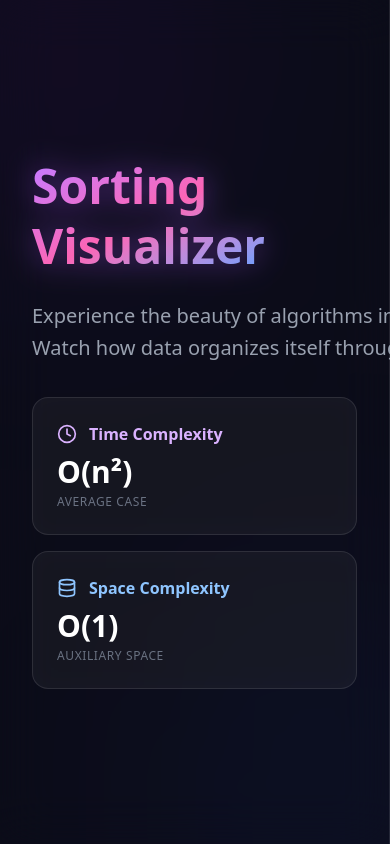
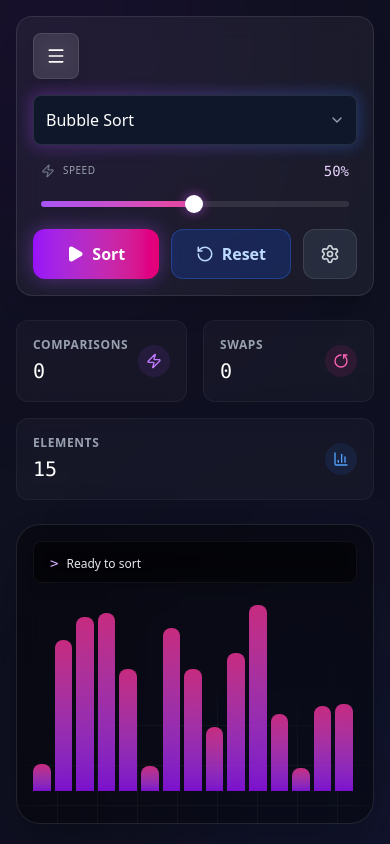
Before and after one commit to atharvabaodhankar/Sorting-Visualizer, a React (Vite) app: page / in a window 390 px wide. Built offline with nearby package versions, Linux system fonts and the light colour scheme.

Commit message:
feat: implement interactive sorting visualizer with algorithm controls, metrics, and array representation.

```diff
--- a/src/SortingVisualizer.jsx
+++ b/src/SortingVisualizer.jsx
@@ -41,15 +41,21 @@ const SortingVisualizer = () => {
   };
 
   useEffect(() => {
+    // Initial generation with responsive size
     generateRandomArray();
+    if (window.innerWidth < 1024) {
+        setIsSidebarOpen(false);
+    }
   }, []);
 
   useEffect(() => {
       speedRef.current = speed;
   }, [speed]);
 
-  const generateRandomArray = (size = 30) => {
-    const newArray = Array.from({ length: size }, (_, i) => ({
+  const generateRandomArray = (size) => {
+    // Use provided size, or dynamically choose based on screen width
+    const count = size || (window.innerWidth < 640 ? 15 : 30);
+    const newArray = Array.from({ length: count }, (_, i) => ({
       value: Math.floor(Math.random() * 100) + 5,
       id: `item-${Date.now()}-${i}`
     }));
@@ -231,15 +237,24 @@ const SortingVisualizer = () => {
       </div>
 
       {/* Left Sidebar / Hero Section */}
-      <div className={`${isSidebarOpen ? 'w-full lg:w-1/3 p-8 opacity-100' : 'w-0 p-0 opacity-0 overflow-hidden'} transition-all duration-300 ease-in-out flex flex-col justify-center relative z-20 border-r border-white/10 bg-black/20 backdrop-blur-xl whitespace-nowrap`}>
-        <div className="mb-8">
+      <div className={`fixed inset-y-0 left-0 z-50 w-full md:w-80 lg:w-1/3 bg-[#0f1020]/95 lg:bg-black/20 backdrop-blur-xl border-r border-white/10 transition-transform duration-300 ease-in-out ${isSidebarOpen ? 'translate-x-0' : '-translate-x-full'} lg:relative lg:translate-x-0 lg:block flex flex-col justify-center p-8 overflow-y-auto`}>
+
+         {/* Mobile Close Button */}
+         <button
+            onClick={() => setIsSidebarOpen(false)}
+            className="lg:hidden absolute top-4 right-4 p-2 text-gray-400 hover:text-white bg-white/5 rounded-lg"
+         >
+            <Menu size={20} />
+         </button>
+
+         <div className="mb-8 mt-8 lg:mt-0">
             <div className="flex items-center gap-4 mb-6">
-                <h1 className="text-5xl lg:text-7xl font-bold bg-clip-text text-transparent bg-gradient-to-br from-purple-400 via-pink-400 to-blue-400 drop-shadow-[0_0_15px_rgba(168,85,247,0.5)] leading-tight">
+                 <h1 className="text-4xl lg:text-7xl font-bold bg-clip-text text-transparent bg-gradient-to-br from-purple-400 via-pink-400 to-blue-400 drop-shadow-[0_0_15px_rgba(168,85,247,0.5)] leading-tight">
                      Sorting <br/> Visualizer
                  </h1>
             </div>
-          <p className="text-xl text-gray-400 font-light leading-relaxed">
-            Experience the beauty of algorithms in motion. <br/>
+           <p className="text-lg lg:text-xl text-gray-400 font-light leading-relaxed">
+             Experience the beauty of algorithms in motion. <br className="hidden lg:block"/>
              Watch how data organizes itself through elegant logic.
            </p>
          </div>
@@ -275,29 +290,28 @@ const SortingVisualizer = () => {
       </div>
 
       {/* Right Main Interface */}
-      <div className={`flex-1 p-4 lg:p-8 relative z-10 flex flex-col h-screen overflow-y-auto transition-all duration-300`}>
+      <div className={`flex-1 p-4 lg:p-8 relative z-10 flex flex-col h-screen overflow-y-auto transition-all duration-300 w-full`}>
 
-        {/* Top Control Bar */}
         {/* Top Control Bar */}
         <div className="flex flex-col xl:flex-row gap-4 justify-between items-center p-4 rounded-2xl bg-white/5 border border-white/10 backdrop-blur-md shadow-xl mb-6 w-full">
 
-            <div className="flex flex-col md:flex-row items-center gap-4 w-full xl:w-auto">
-                 {/* Sidebar Toggle Button */}
+            <div className="flex flex-col sm:flex-row items-center gap-4 w-full xl:w-auto">
+                 {/* Sidebar Toggle Button (Mobile Only) */}
                  <button
-                    onClick={() => setIsSidebarOpen(!isSidebarOpen)}
-                    className="p-3 bg-white/10 hover:bg-white/20 text-white rounded-lg backdrop-blur-md border border-white/10 transition-all shadow-lg group flex-shrink-0"
-                    title="Toggle Sidebar"
+                    onClick={() => setIsSidebarOpen(true)}
+                    className="lg:hidden p-3 bg-white/10 hover:bg-white/20 text-white rounded-lg backdrop-blur-md border border-white/10 transition-all shadow-lg group flex-shrink-0 self-start sm:self-auto"
+                    title="Open Menu"
                 >
                     <Menu size={20} className="group-hover:scale-110 transition-transform" />
                 </button>
 
-                 <div className="relative group w-full md:w-auto">
+                 <div className="relative group w-full sm:w-auto flex-1">
                     <div className="absolute -inset-0.5 bg-gradient-to-r from-purple-500 to-blue-500 rounded-lg blur opacity-30 group-hover:opacity-100 transition duration-200"></div>
                     <select
                         value={algorithm}
                         onChange={(e) => setAlgorithm(e.target.value)}
                         disabled={sorting}
-                        className="relative w-full md:w-64 bg-slate-900 text-white rounded-lg p-3 border border-white/10 focus:border-purple-400 focus:outline-none appearance-none cursor-pointer"
+                        className="relative w-full sm:w-64 bg-slate-900 text-white rounded-lg p-3 border border-white/10 focus:border-purple-400 focus:outline-none appearance-none cursor-pointer"
                     >
                         {Object.entries(algorithms).map(([key, name]) => (
                         <option key={key} value={key}>{name}</option>
@@ -306,7 +320,7 @@ const SortingVisualizer = () => {
                     <ChevronDown className="absolute right-3 top-1/2 transform -translate-y-1/2 text-gray-400 pointer-events-none" size={16} />
                 </div>
 
-                <div className="w-full md:w-48 px-2 group/slider">
+                <div className="w-full sm:w-48 px-2 group/slider">
                   <div className="flex justify-between text-xs font-medium text-gray-400 mb-2 transition-colors">
                     <div className="flex items-center gap-2 group-hover/slider:text-purple-300 transition-colors">
                         <Zap size={14} className={`transition-all ${speed > 75 ? "text-yellow-400 fill-yellow-400 drop-shadow-[0_0_8px_rgba(250,204,21,0.5)]" : "text-gray-500"}`} />
@@ -331,15 +345,15 @@ const SortingVisualizer = () => {
                     <button
                         onClick={startSorting}
                         disabled={array.length === 0}
-                        className="flex-1 xl:flex-none px-8 py-3 bg-gradient-to-r from-purple-600 to-pink-600 hover:from-purple-500 hover:to-pink-500 text-white shadow-[0_0_20px_rgba(168,85,247,0.4)] rounded-xl font-bold transition-all transform hover:scale-105 flex items-center justify-center gap-2 min-w-[120px]"
+                        className="flex-1 sm:flex-none px-8 py-3 bg-gradient-to-r from-purple-600 to-pink-600 hover:from-purple-500 hover:to-pink-500 text-white shadow-[0_0_20px_rgba(168,85,247,0.4)] rounded-xl font-bold transition-all transform hover:scale-105 flex items-center justify-center gap-2 min-w-[120px]"
                     >
                         <Play size={18} fill="currentColor" /> Sort
                     </button>
                  ) : (
-                    <div className="flex gap-2 flex-1 xl:flex-none">
+                    <div className="flex gap-2 flex-1 sm:flex-none w-full sm:w-auto">
                         <button
                             onClick={togglePause}
-                            className={`flex-1 xl:flex-none px-6 py-3 rounded-xl font-bold transition-all flex items-center justify-center gap-2 shadow-lg min-w-[100px] ${
+                            className={`flex-1 sm:flex-none px-6 py-3 rounded-xl font-bold transition-all flex items-center justify-center gap-2 shadow-lg min-w-[100px] ${
                                 isPaused
                                 ? 'bg-emerald-500 hover:bg-emerald-400 text-white shadow-emerald-500/30'
                                 : 'bg-amber-500 hover:bg-amber-400 text-white shadow-amber-500/30'
@@ -349,7 +363,7 @@ const SortingVisualizer = () => {
                         </button>
                         <button
                             onClick={stopSorting}
-                             className="flex-1 xl:flex-none px-4 py-3 bg-red-500/20 border border-red-500/50 hover:bg-red-500/30 text-red-200 rounded-xl font-bold transition-all"
+                             className="flex-1 sm:flex-none px-4 py-3 bg-red-500/20 border border-red-500/50 hover:bg-red-500/30 text-red-200 rounded-xl font-bold transition-all"
                         >
                             <RotateCcw size={18} />
                         </button>
@@ -357,9 +371,9 @@ const SortingVisualizer = () => {
                  )}
 
                 <button
-                    onClick={() => generateRandomArray(30)}
+                    onClick={() => generateRandomArray()}
                     disabled={sorting}
-                    className="px-6 py-3 bg-blue-600/20 border border-blue-500/30 hover:bg-blue-600/30 text-blue-200 rounded-xl font-bold transition-all flex items-center gap-2"
+                    className="flex-1 sm:flex-none px-6 py-3 bg-blue-600/20 border border-blue-500/30 hover:bg-blue-600/30 text-blue-200 rounded-xl font-bold transition-all flex items-center justify-center gap-2"
                 >
                     <RotateCcw size={18} /> Reset
                 </button>
@@ -400,46 +414,46 @@ const SortingVisualizer = () => {
         )}
 
         {/* Stats Row */}
-        <div className="grid grid-cols-1 md:grid-cols-3 gap-4 mb-6">
+        <div className="grid grid-cols-2 md:grid-cols-3 gap-4 mb-6">
             <div className="p-4 rounded-xl bg-white/[0.03] border border-white/[0.05] backdrop-blur-sm flex items-center justify-between group hover:bg-white/[0.06] transition-all">
                 <div>
                      <p className="text-gray-400 text-xs uppercase tracking-wider font-semibold mb-1">Comparisons</p>
-                     <p className="text-2xl font-mono text-white group-hover:text-purple-300 transition-colors">{comparisons}</p>
+                     <p className="text-xl md:text-2xl font-mono text-white group-hover:text-purple-300 transition-colors">{comparisons}</p>
                 </div>
-                <div className="p-3 rounded-full bg-purple-500/10 text-purple-400 group-hover:bg-purple-500/20 group-hover:scale-110 transition-all">
-                    <Zap size={20} />
+                <div className="p-2 md:p-3 rounded-full bg-purple-500/10 text-purple-400 group-hover:bg-purple-500/20 group-hover:scale-110 transition-all">
+                    <Zap size={16} className="md:w-5 md:h-5" />
                 </div>
             </div>
 
             <div className="p-4 rounded-xl bg-white/[0.03] border border-white/[0.05] backdrop-blur-sm flex items-center justify-between group hover:bg-white/[0.06] transition-all">
                 <div>
                      <p className="text-gray-400 text-xs uppercase tracking-wider font-semibold mb-1">Swaps</p>
-                     <p className="text-2xl font-mono text-white group-hover:text-pink-300 transition-colors">{swaps}</p>
+                     <p className="text-xl md:text-2xl font-mono text-white group-hover:text-pink-300 transition-colors">{swaps}</p>
                 </div>
-                <div className="p-3 rounded-full bg-pink-500/10 text-pink-400 group-hover:bg-pink-500/20 group-hover:scale-110 transition-all">
-                    <RotateCcw size={20} className="rotate-90" />
+                <div className="p-2 md:p-3 rounded-full bg-pink-500/10 text-pink-400 group-hover:bg-pink-500/20 group-hover:scale-110 transition-all">
+                    <RotateCcw size={16} className="rotate-90 md:w-5 md:h-5" />
                 </div>
             </div>
 
-            <div className="p-4 rounded-xl bg-white/[0.03] border border-white/[0.05] backdrop-blur-sm flex items-center justify-between group hover:bg-white/[0.06] transition-all">
+            <div className="col-span-2 md:col-span-1 p-4 rounded-xl bg-white/[0.03] border border-white/[0.05] backdrop-blur-sm flex items-center justify-between group hover:bg-white/[0.06] transition-all">
                 <div>
                      <p className="text-gray-400 text-xs uppercase tracking-wider font-semibold mb-1">Elements</p>
-                     <p className="text-2xl font-mono text-white group-hover:text-blue-300 transition-colors">{array.length}</p>
+                     <p className="text-xl md:text-2xl font-mono text-white group-hover:text-blue-300 transition-colors">{array.length}</p>
                 </div>
-                <div className="p-3 rounded-full bg-blue-500/10 text-blue-400 group-hover:bg-blue-500/20 group-hover:scale-110 transition-all">
-                    <BarChart3 size={20} />
+                <div className="p-2 md:p-3 rounded-full bg-blue-500/10 text-blue-400 group-hover:bg-blue-500/20 group-hover:scale-110 transition-all">
+                    <BarChart3 size={16} className="md:w-5 md:h-5" />
                 </div>
             </div>
         </div>
 
         {/* Main Visualization Area */}
-        <div className="flex-1 relative rounded-3xl bg-black/40 border border-white/10 backdrop-blur-md shadow-2xl p-8 mb-6 overflow-hidden flex flex-col">
+        <div className="flex-1 relative rounded-3xl bg-black/40 border border-white/10 backdrop-blur-md shadow-2xl p-4 md:p-8 mb-6 overflow-hidden flex flex-col min-h-[300px]">
 
             {/* Action Overlay */}
             {flashMessage && (
                 <div className="absolute top-20 right-8 z-40 pointer-events-none">
                     <div className="bg-black/60 backdrop-blur-md px-6 py-4 rounded-2xl animate-in slide-in-from-right-10 fade-in duration-200 border border-yellow-500/20 shadow-2xl transform">
-                        <h1 className="text-5xl font-black text-transparent bg-clip-text bg-gradient-to-r from-yellow-400 to-orange-500 drop-shadow-[0_0_20px_rgba(250,204,21,0.6)] tracking-widest">
+                        <h1 className="text-3xl md:text-5xl font-black text-transparent bg-clip-text bg-gradient-to-r from-yellow-400 to-orange-500 drop-shadow-[0_0_20px_rgba(250,204,21,0.6)] tracking-widest">
                             {flashMessage}
                         </h1>
                     </div>
@@ -447,25 +461,25 @@ const SortingVisualizer = () => {
             )}
 
             {/* Step Status Text */}
-            <div className="absolute top-6 left-8 right-8 z-10 flex justify-between items-start">
-                 <div className="bg-black/40 backdrop-blur-md px-4 py-2 rounded-lg border border-white/5 shadow-lg">
+            <div className="absolute top-4 md:top-6 left-4 md:left-8 right-4 md:right-8 z-10 flex flex-col md:flex-row justify-between items-start gap-2">
+                 <div className="bg-black/40 backdrop-blur-md px-4 py-2 rounded-lg border border-white/5 shadow-lg w-full md:w-auto">
                     <span className="text-purple-300 font-mono text-sm mr-2">{'>'}</span>
-                    <span className="text-gray-200 font-medium">{currentStep}</span>
+                    <span className="text-gray-200 font-medium text-xs md:text-sm">{currentStep}</span>
                  </div>
 
                  {isPaused && (
-                     <div className="flex gap-2 animate-in fade-in zoom-in duration-300">
+                     <div className="flex gap-2 animate-in fade-in zoom-in duration-300 self-end md:self-auto">
                         <button
                             onClick={nextStep}
-                            className="flex items-center gap-2 px-4 py-2 bg-white/10 hover:bg-white/20 text-white rounded-lg border border-white/10 transition-all text-sm font-semibold backdrop-blur-md"
+                            className="flex items-center gap-2 px-3 py-1.5 md:px-4 md:py-2 bg-white/10 hover:bg-white/20 text-white rounded-lg border border-white/10 transition-all text-xs md:text-sm font-semibold backdrop-blur-md"
                         >
-                            <StepForward size={16} /> Step
+                            <StepForward size={14} className="md:w-4 md:h-4" /> <span className="hidden sm:inline">Step</span>
                         </button>
                         <button
                             onClick={nextPass}
-                            className="flex items-center gap-2 px-4 py-2 bg-purple-500/20 hover:bg-purple-500/30 text-purple-200 rounded-lg border border-purple-500/30 transition-all text-sm font-semibold backdrop-blur-md"
+                            className="flex items-center gap-2 px-3 py-1.5 md:px-4 md:py-2 bg-purple-500/20 hover:bg-purple-500/30 text-purple-200 rounded-lg border border-purple-500/30 transition-all text-xs md:text-sm font-semibold backdrop-blur-md"
                         >
-                            <SkipForward size={16} /> Next Pass
+                            <SkipForward size={14} className="md:w-4 md:h-4" /> <span className="hidden sm:inline">Next Pass</span>
                         </button>
                      </div>
                  )}
@@ -474,7 +488,7 @@ const SortingVisualizer = () => {
             {/* Grid Floor Effect */}
             <div className="absolute inset-0 bg-[linear-gradient(to_right,#80808012_1px,transparent_1px),linear-gradient(to_bottom,#80808012_1px,transparent_1px)] bg-[size:40px_40px] [mask-image:radial-gradient(ellipse_60%_50%_at_50%_100%,#000_70%,transparent_100%)] pointer-events-none"></div>
 
-            <div className="flex-1 relative mt-12 mb-4 w-full h-full">
+            <div className="flex-1 relative mt-16 md:mt-12 mb-4 w-full h-full">
                 {array.map((item, idx) => {
                 const height = (item.value / maxHeight) * 100;
                 const isHighlighted = highlightedIndices.includes(idx);
```
Lines whose indentation alone changed are shown as unchanged.
